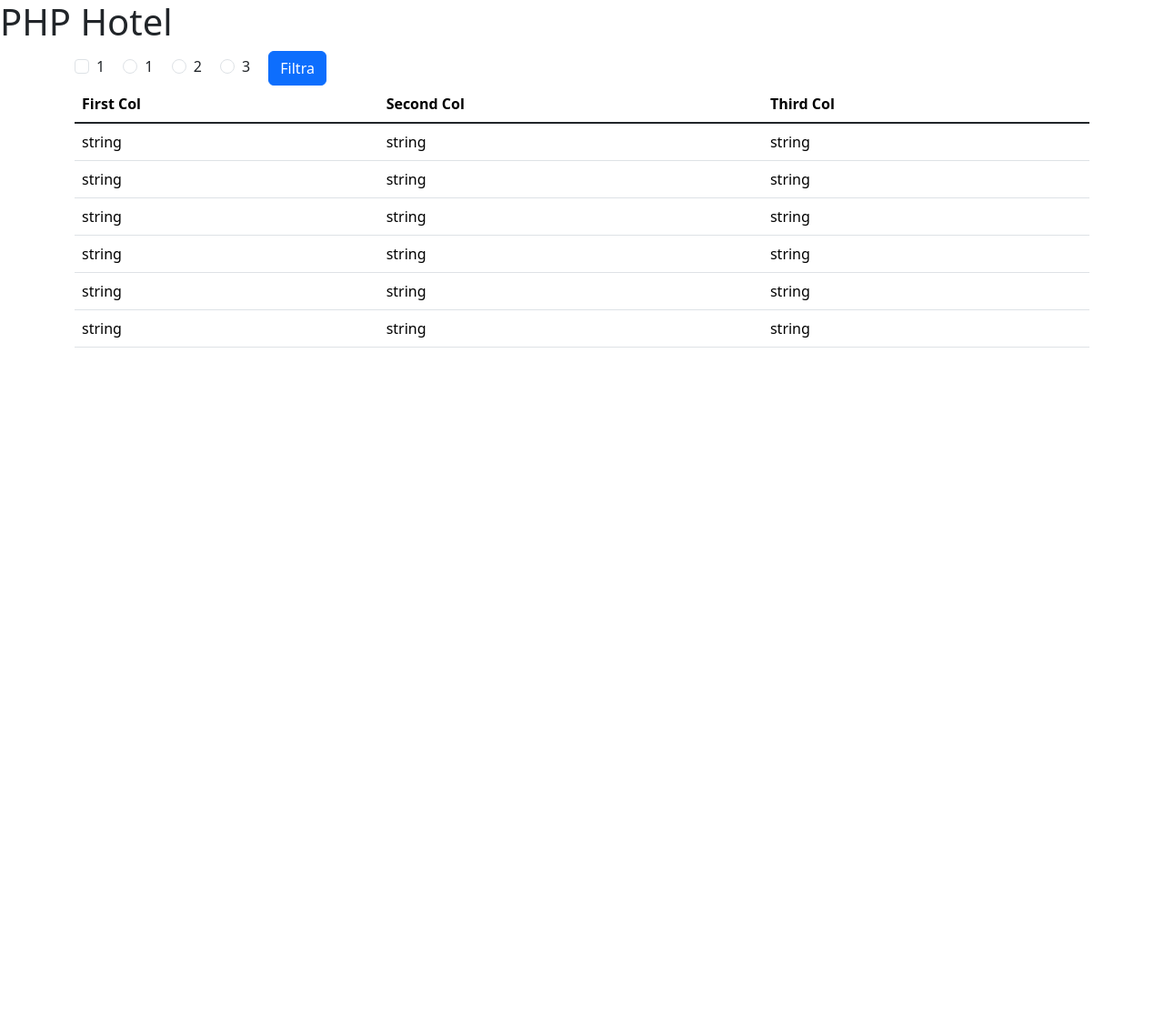
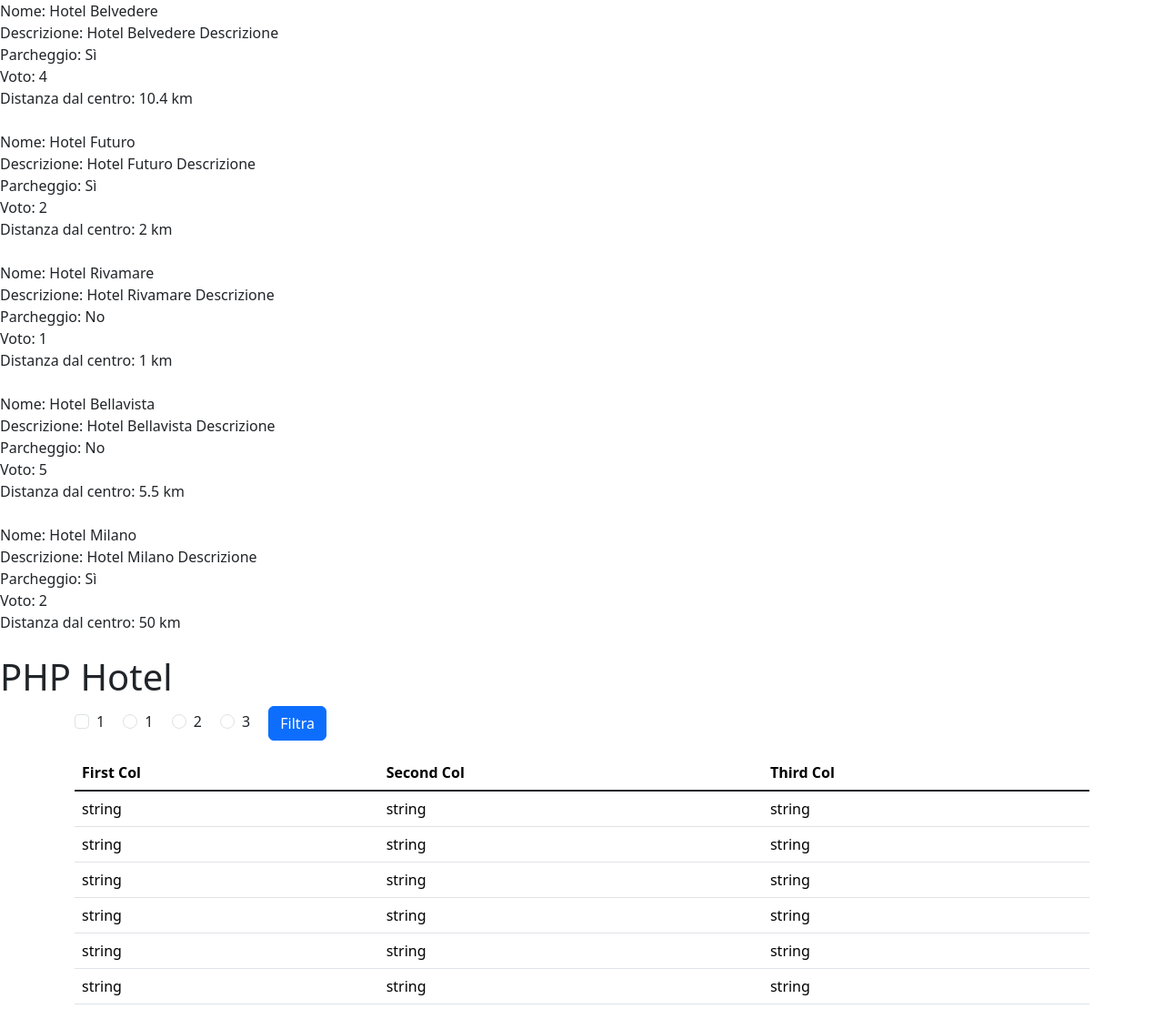
Before and after one commit to ginevrabotrugno/php-hotel, a PHP site: page / in a window 1280 px wide. Shown: the whole page at 91% size. Before the commit the page ends 382 px from the top, so only its background shows below. Run offline with PHP 8.4, Linux system fonts and the light colour scheme.

Commit message:
feat: print data to html

```diff
--- a/index.php
+++ b/index.php
@@ -38,6 +38,15 @@
         ],
 
     ];
+
+    foreach ($hotels as $hotel) {
+        echo "Nome: " . $hotel['name'] . "<br>";
+        echo "Descrizione: " . $hotel['description'] . "<br>";
+        echo "Parcheggio: " . ($hotel['parking'] ? 'Sì' : 'No') . "<br>";
+        echo "Voto: " . $hotel['vote'] . "<br>";
+        echo "Distanza dal centro: " . $hotel['distance_to_center'] . " km<br><br>";
+    }
+
 ?>
 <!DOCTYPE html>
 <html lang="en">
```
